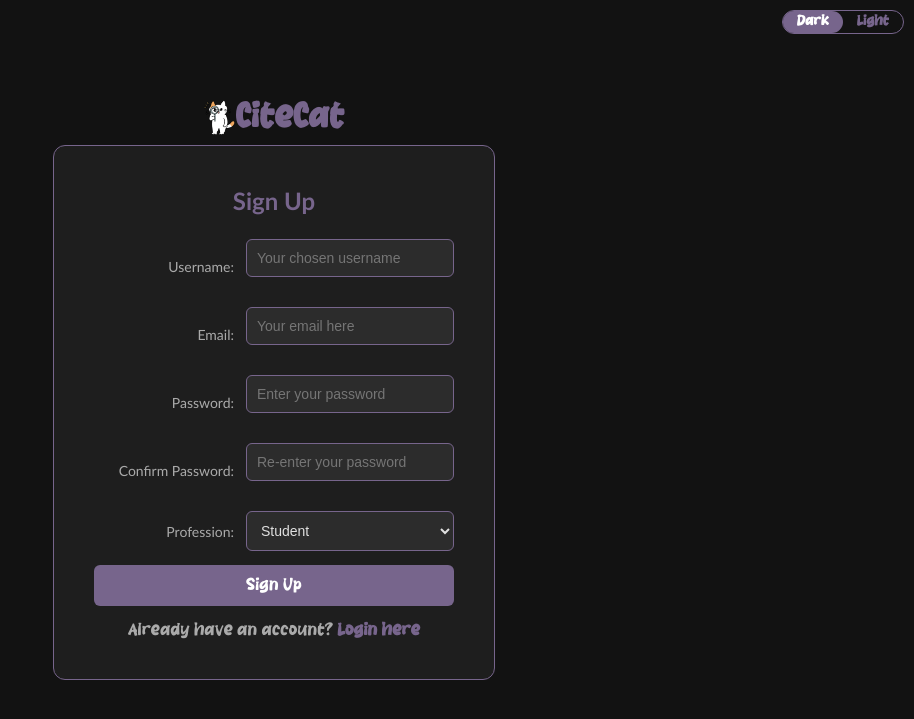
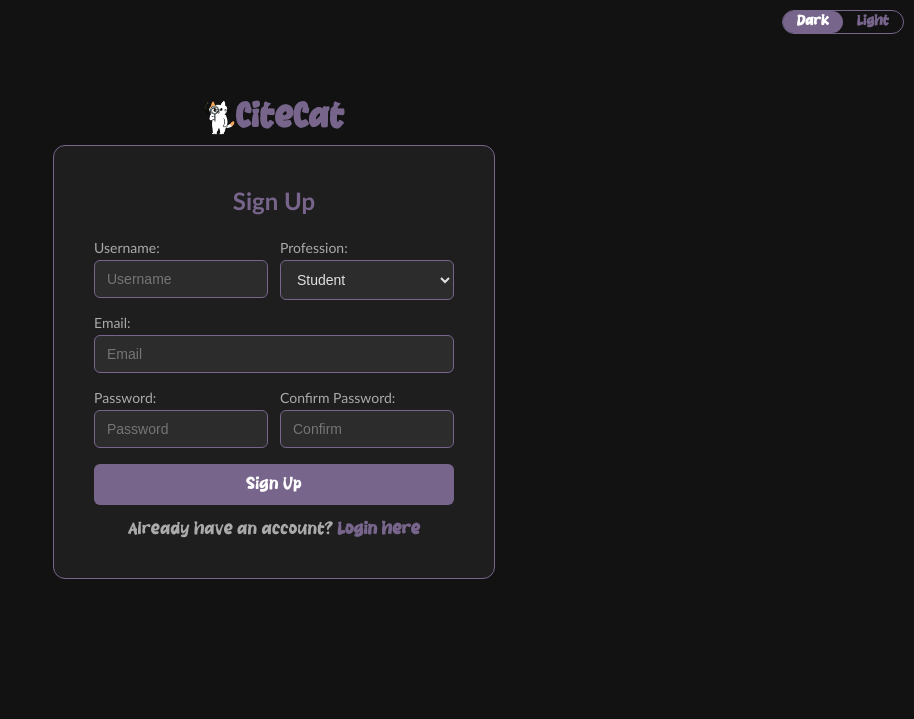
Before and after one commit to zzzastro/pds, a Django app: page /signup/ in a window 1280 px wide. Shown: the top 719 px of the page, without its empty margins (366-1280 px from the left). Run offline with Django 5.2, Linux system fonts and the light colour scheme; parts of the project's set-up code (start-up, migrations or seed data) failed here and were passed over.

Commit message:
feat: enhance login and signup forms with improved layout and labels

```diff
--- a/apps/accounts/templates/accounts/signup.html
+++ b/apps/accounts/templates/accounts/signup.html
@@ -57,25 +57,29 @@
             <h2>Sign Up</h2>
             <form method="POST" onsubmit="return validateForm()">
                 {% csrf_token %}
-                <div class="form-row">
+                <div class="form-row-duo">
+                  <div class="form-row">
                     <label for="id_username">Username:</label>
-                    <input type="text" name="username" id="id_username" placeholder="Your chosen username" required>
+                    <input type="text" name="username" id="id_username" placeholder="Username" required>
+                  </div>
+                  <div class="form-row">
+                    <label for="id_profession">Profession:</label>
+                    {{ form.profession }}
+                  </div>
                 </div>
                 <div class="form-row">
                     <label for="id_email">Email:</label>
-                    <input type="email" name="email" id="id_email" placeholder="Your email here" required>
+                    <input type="email" name="email" id="id_email" placeholder="Email" required>
                 </div>
-                <div class="form-row">
+                <div class="form-row-duo">
+                  <div class="form-row">
                     <label for="id_password">Password:</label>
-                    <input type="password" name="password" id="id_password" placeholder="Enter your password" required>
-                </div>
-                <div class="form-row">
+                    <input type="password" name="password" id="id_password" placeholder="Password" required>
+                  </div>
+                  <div class="form-row">
                     <label for="id_confirm_password">Confirm Password:</label>
-                    <input type="password" name="confirm_password" id="id_confirm_password" placeholder="Re-enter your password" required>
-                </div>
-                <div class="form-row">
-                    <label for="id_profession">Profession:</label>
-                    {{ form.profession }}
+                    <input type="password" name="confirm_password" id="id_confirm_password" placeholder="Confirm" required>
+                  </div>
                 </div>
                 <button type="submit">Sign Up</button>
             </form>
--- a/apps/plagiarism/static/css/style.css
+++ b/apps/plagiarism/static/css/style.css
@@ -686,25 +686,27 @@ h1 {
 
 .form-row {
     display: flex;
-    align-items: center;
-    margin-bottom: 14px;
+    flex-direction: column;
+    margin-bottom: 0;
 }
 .form-row label {
-    width: 140px;
-    text-align: right;
-    margin-right: 12px;
     font-family: 'Calibri';
     font-size: 14px;
+    margin-bottom: 4px;
+    color: #aaa;
+}
+.light-mode .form-row label {
+    color: #555;
 }
 .form-row input, .form-row select {
-    flex: 1;
-    padding: 10px;
+    padding: 10px 12px;
     border: 1px solid #77658c;
     border-radius: 6px;
     background: #2C2C2C;
     color: #E0E0E0;
     font-size: 14px;
     box-sizing: border-box;
+    width: 100%;
 }
 .light-mode .form-row input, .light-mode .form-row select {
     background: #ffffff;
@@ -726,3 +728,11 @@ h1 {
     background: #ffffff;
     color: #000000;
 }
+
+.form-row-duo {
+    display: flex;
+    gap: 12px;
+}
+.form-row-duo .form-row {
+    flex: 1;
+}
```
Also changed, not shown: apps/accounts/templates/accounts/login.html (+8 -2 lines).
